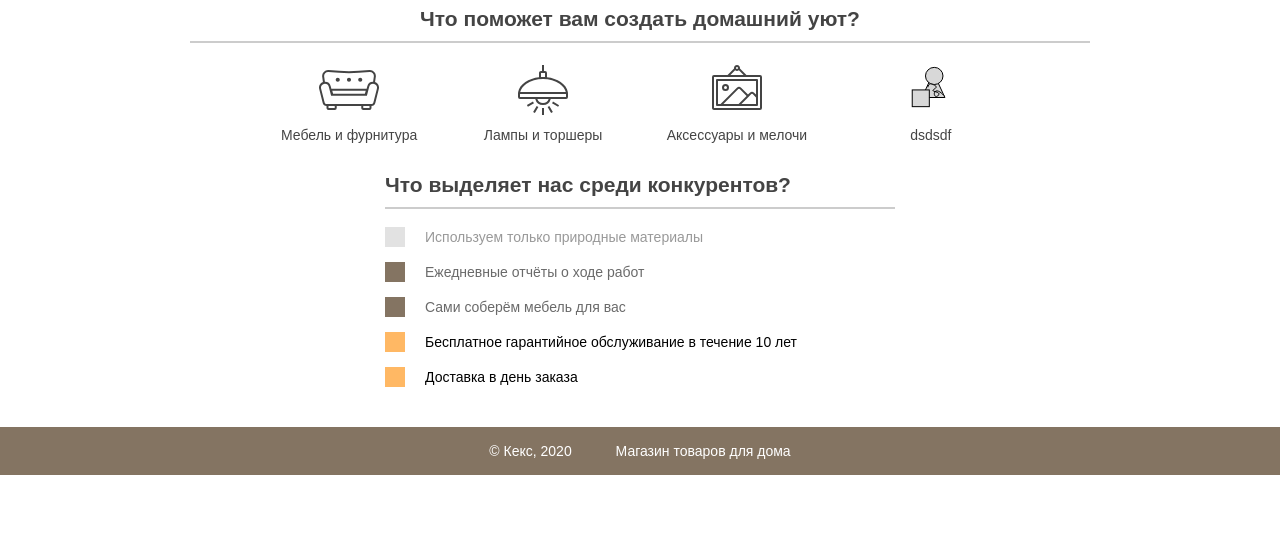
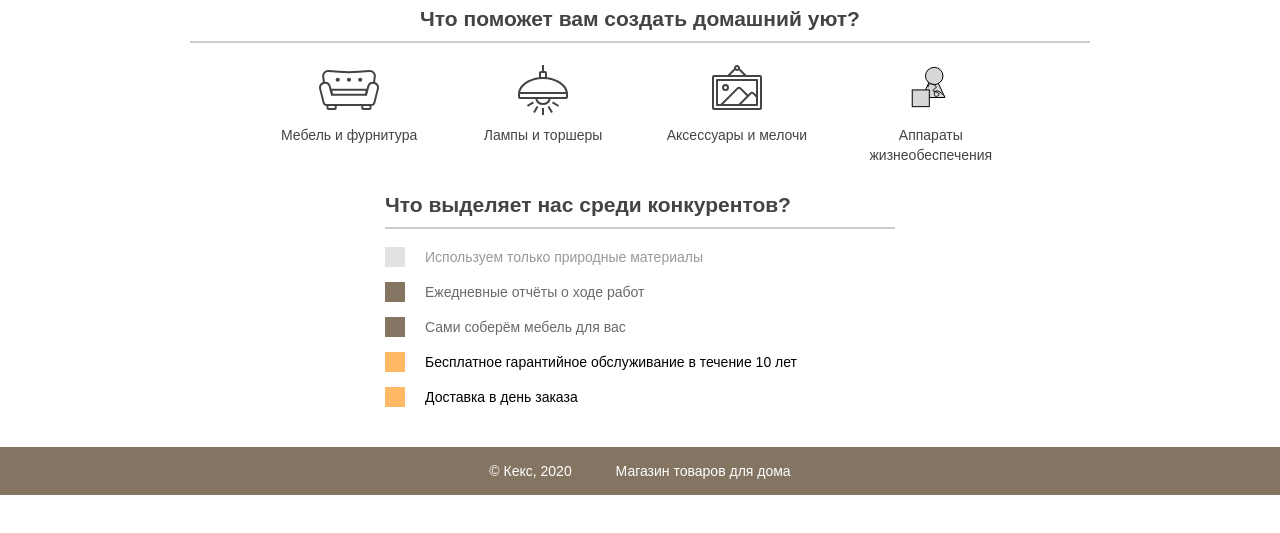
Before and after one commit to top1axe/top1axe.github.io, a plain HTML site: page project-gloevk/index.html in a window 1280 px wide. Shown: the part 233-766 px from the top of the page. Drawn offline with Linux system fonts and the light colour scheme.

Commit message:
Update index.html

```diff
--- a/project-gloevk/index.html
+++ b/project-gloevk/index.html
@@ -19,7 +19,7 @@
       <p class="feature-furniture">Мебель и фурнитура</p>
       <p class="feature-lighting">Лампы и торшеры</p>
       <p class="feature-accessories">Аксессуары и мелочи</p>
-      <p class="feature-vectorpaint">dsdsdf</p>
+      <p class="feature-vectorpaint">Аппараты жизнеобеспечения</p>
     </section>
 
 
```
